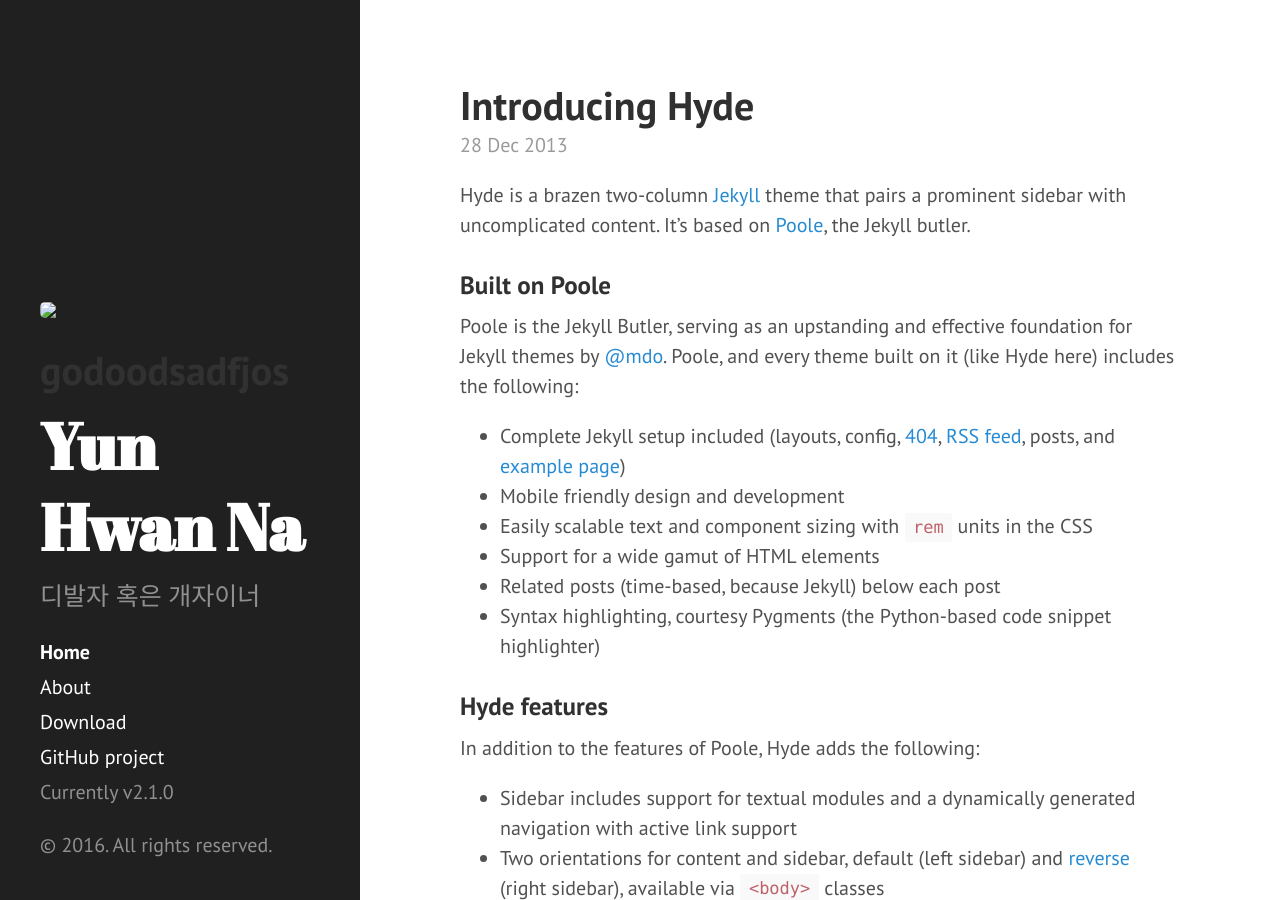
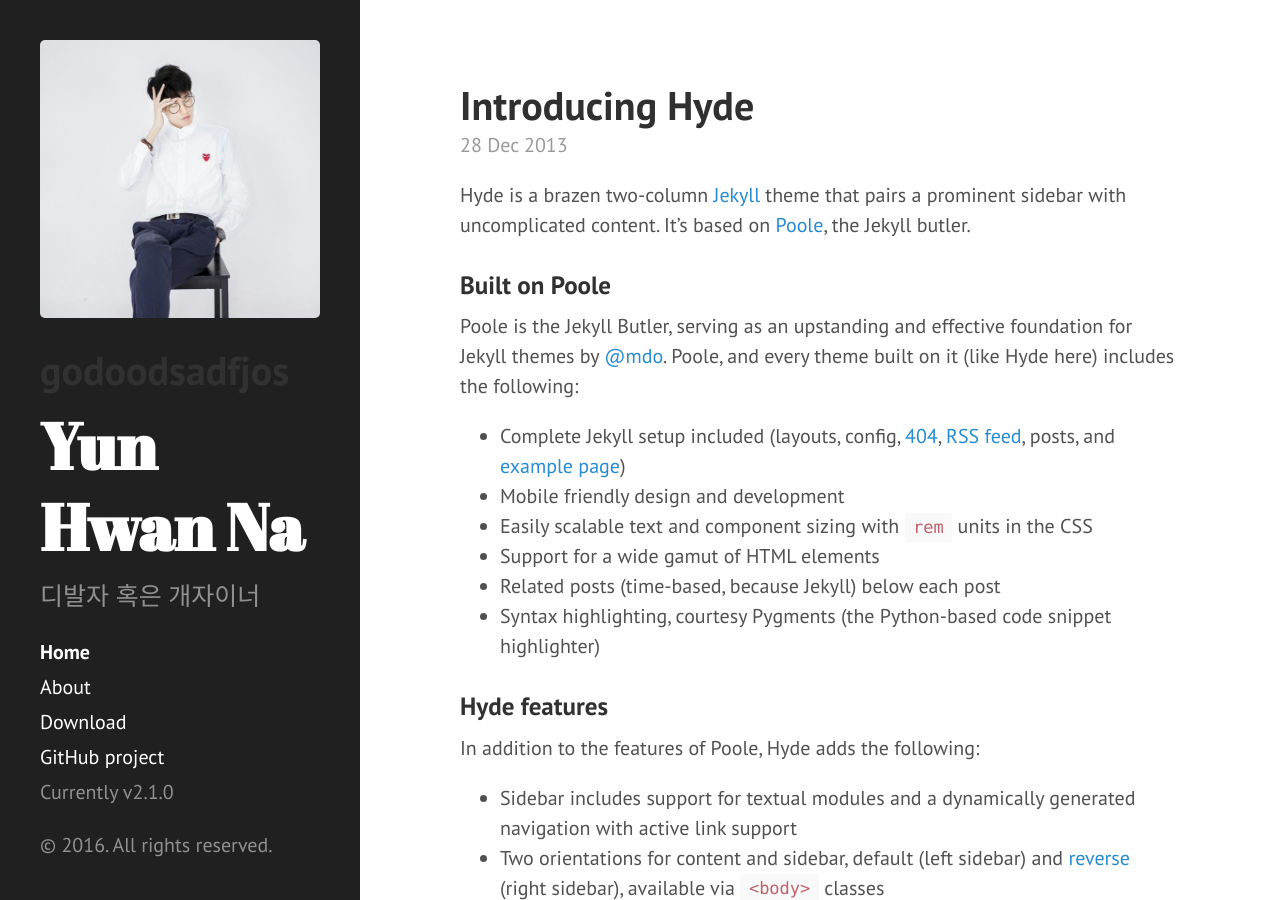
Before and after one commit to nayunhwan/nayunhwan.github.io, a Jekyll site: the page built from index.html, in a window 1280 px wide and 900 px high. Built offline with Jekyll 4.4.1, drawn with Linux system fonts in a browser that asks for light colours; the list of posts is cut into pages by our own code.

Commit message:
Edit img path

```diff
--- a/_includes/sidebar.html
+++ b/_includes/sidebar.html
@@ -1,6 +1,6 @@
 <div class="sidebar">
   <div class="container sidebar-sticky">
-    <img src="profile.png">
+    <img src="/public/profile.png">
     <h1>godoodsadfjos</h1>
     <div class="sidebar-about">
       <h1>
```
